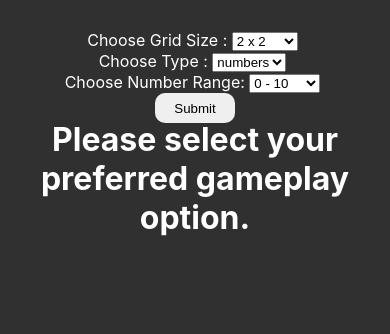
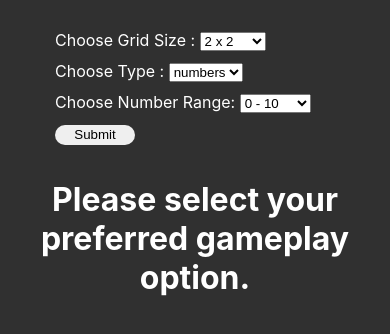
Before and after one commit to vivianrhode/theMatchGame, a React app: page / in a window 390 px wide. Built offline with nearby package versions, Linux system fonts and the light colour scheme.

Commit message:
Update sideController.css

```diff
--- a/src/sideController/sideController.css
+++ b/src/sideController/sideController.css
@@ -12,7 +12,7 @@ form select{
 }
 form button{
     width: 80px;
-    height: 30px;
+    height: 20px;
     border-radius:10px;
     cursor: pointer;
     border: none;
@@ -24,3 +24,21 @@ form button:hover{
     background-color: rgb(221, 143, 19);
     color: white;
 }
+
+section{
+    display: inline;
+}
+@media screen and (max-width: 750px) {
+    form{
+        width:300px ;
+        margin:  0 auto;
+     }
+    section{
+        display: block;
+        margin: 10px;
+        text-align: left;
+    }
+    #contorl-panel{
+        margin-bottom: 100px;
+    }
+}
```
